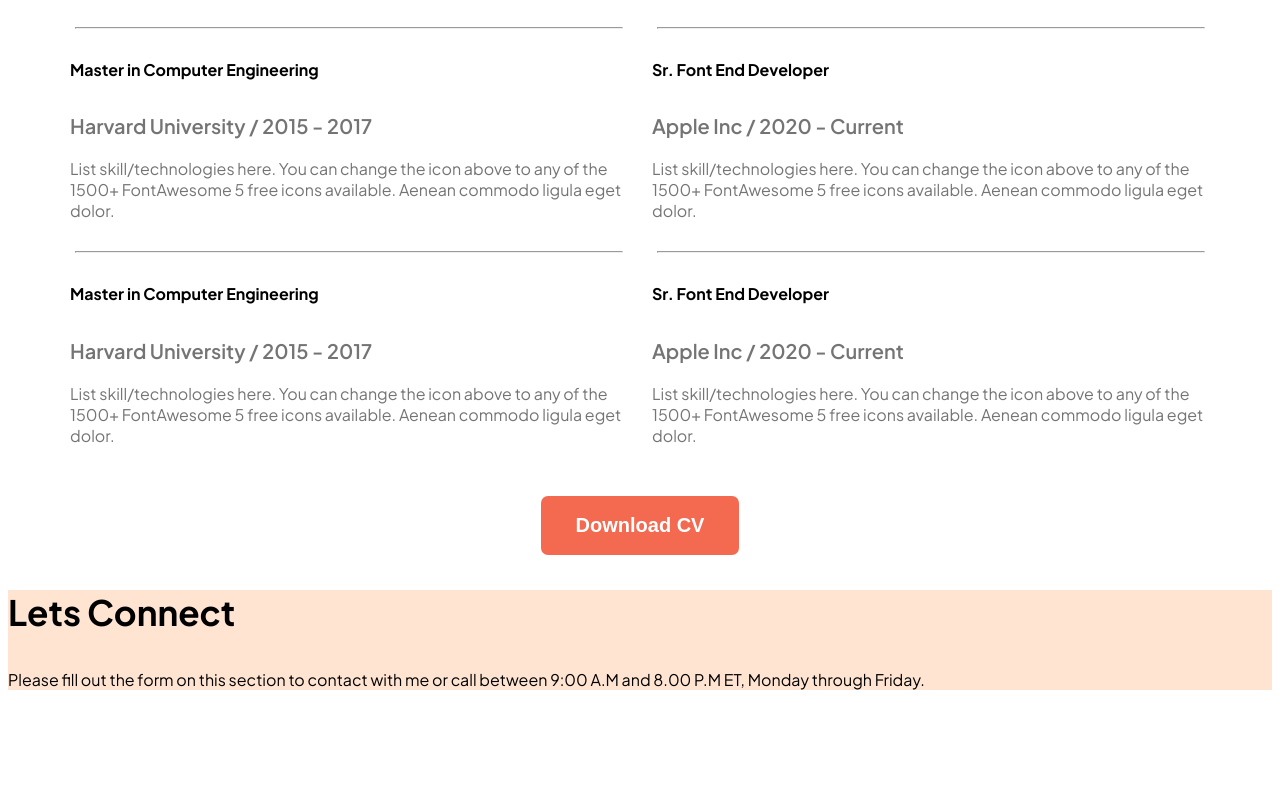
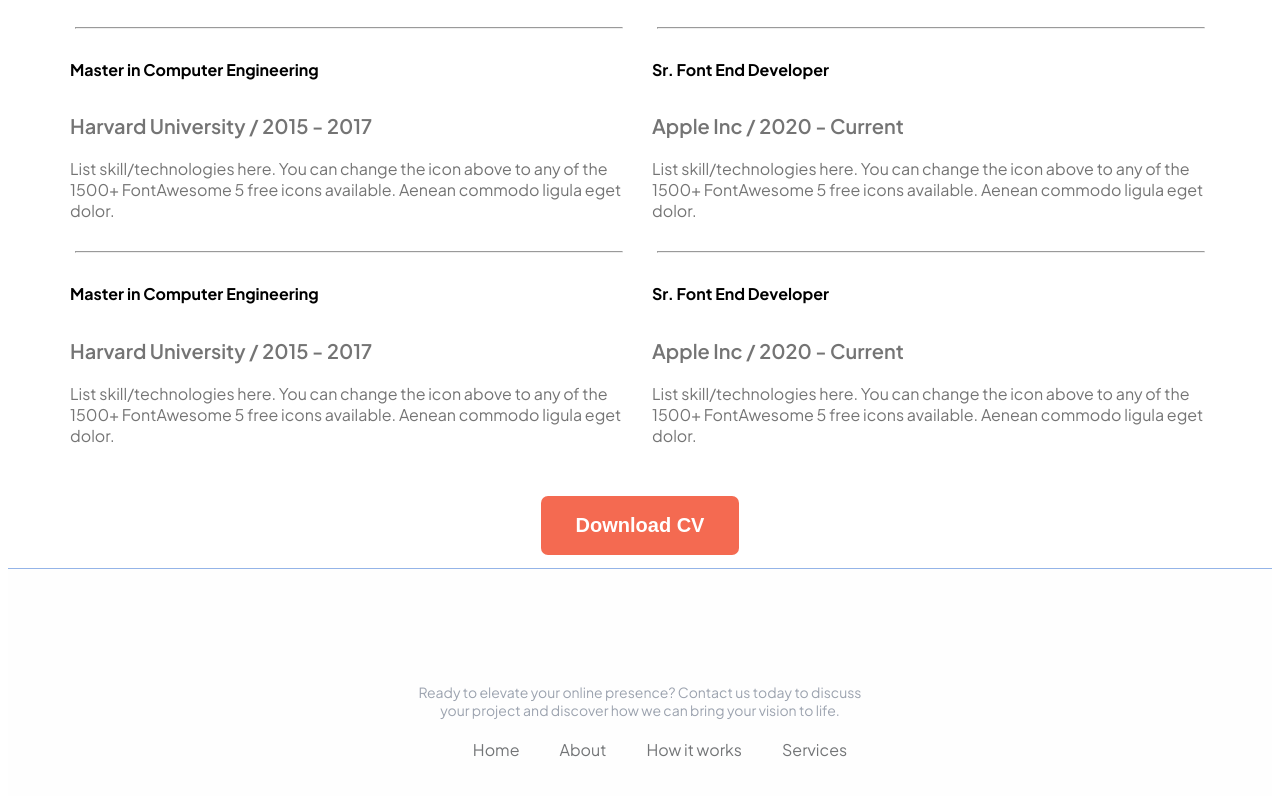
Before and after one commit to mdsamimprogramer/web-dev-portfolio, a plain HTML site: page index.html in a window 1280 px wide. Shown: the part 2429-3225 px from the top of the page. Before the commit the page ends 3135 px from the top, so only its background shows below. Drawn offline with Linux system fonts and the light colour scheme.

Commit message:
foter apdet

```diff
--- a/index.html
+++ b/index.html
@@ -163,17 +163,15 @@
         </section>
     </main>
 
-    <footer class="secondary-bg">
-        <div class="footer-column">
-            <h3 class="section-title">Lets Connect</h3>
-            <p>Please fill out the form on this section to contact with me or call between 9:00 A.M and 8.00 P.M ET, Monday through Friday.</p>
-            <div>
-
-            </div>
-        </div>
-        <div class="footer-column">
-
-        </div>
+    <footer>
+        <p>Ready to elevate your online presence? Contact us today to discuss <br> your project and discover how we can
+            bring your vision to life.</p>
+        <ul class="links">
+            <li><a href="#">Home</a></li>
+            <li><a href="#">About</a></li>
+            <li><a href="#">How it works</a></li>
+            <li><a href="#">Services</a></li>
+        </ul>
     </footer>
 
 
--- a/style.css
+++ b/style.css
@@ -134,3 +134,37 @@ main section{
 .resume-CV{
     margin-top: 50px;
 }
+
+/* Footer Section */
+footer {
+    background-color: #fefefe;
+    text-align: center;
+    padding: 100px 20px;
+    border-top: 1px solid #94b4e8;
+}
+
+footer p {
+    font-size: 14px;
+    color: #9ca3af;
+    margin-bottom: 20px;
+}
+
+.links {
+    list-style: none;
+    display: flex;
+    justify-content: center;
+    gap: 40px;
+    flex-wrap: wrap;
+}
+
+.links li a {
+    text-decoration: none;
+    color: #737577;
+    font-size: 16px;
+    transition: 0.3s;
+}
+
+.links li a:hover {
+    color: #0915e7;
+    font-size: 18px;
+}
```
